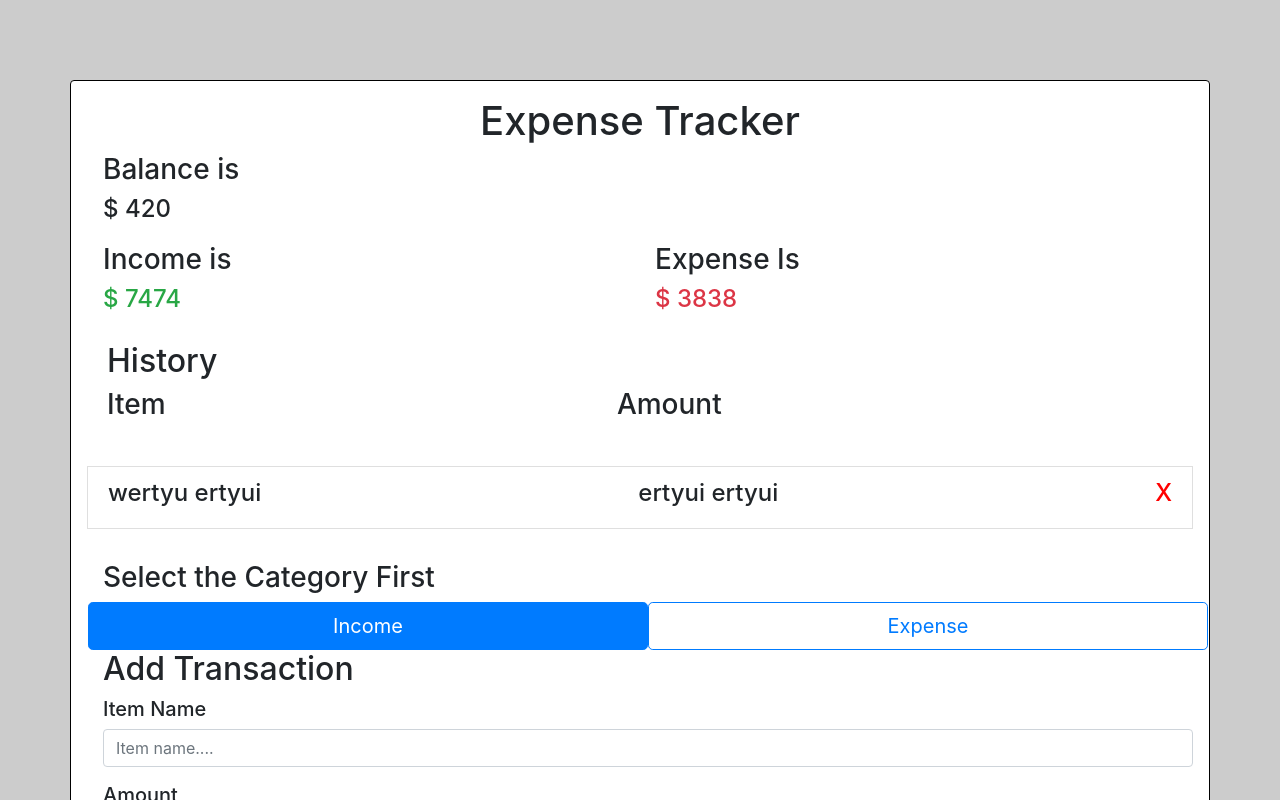
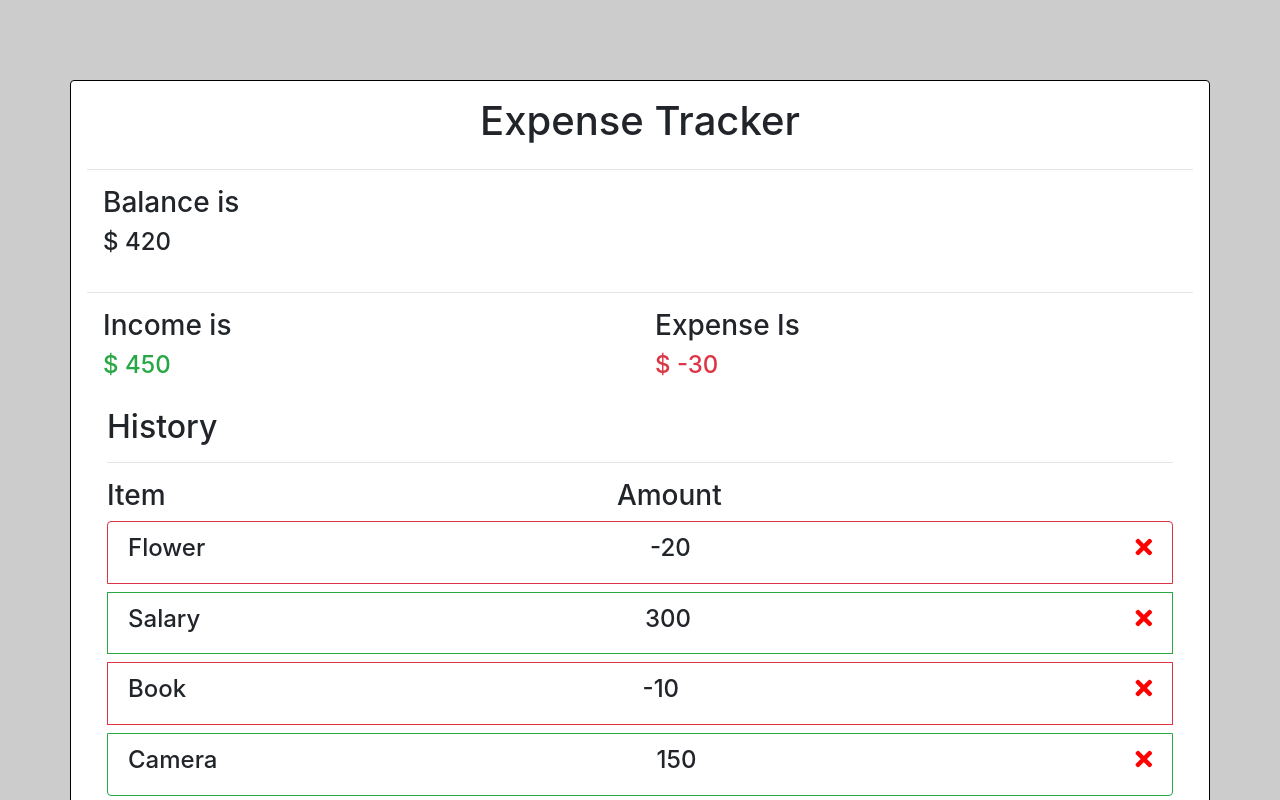
Before and after one commit to ehmusman/expense-tracker-app, a React (Create React App) app: page / in a window 1280 px wide. Shown: the top 800 px of the page. Built offline with nearby package versions, Linux system fonts and the light colour scheme.

Commit message:
history is added successfully

```diff
--- a/public/index.html
+++ b/public/index.html
@@ -10,6 +10,7 @@
       content="Web site created using create-react-app"
     />
     <link rel="apple-touch-icon" href="%PUBLIC_URL%/logo192.png" />
+    <link rel="stylesheet" href="https://use.fontawesome.com/releases/v5.15.1/css/all.css" integrity="sha384-vp86vTRFVJgpjF9jiIGPEEqYqlDwgyBgEF109VFjmqGmIY/Y4HV4d3Gp2irVfcrp" crossorigin="anonymous">
     <!--
       manifest.json provides metadata used when your web app is installed on a
       user's mobile device or desktop. See https://developers.google.com/web/fundamentals/web-app-manifest/
--- a/src/App.js
+++ b/src/App.js
@@ -13,7 +13,9 @@ function App() {
     <TransactionState >
       <div className='container card p-3'>
         <Header />
+        <hr />
         <Balance />
+        <hr />
         <ExpenseIncome />
         <History />
         <Transactions />
--- a/src/components/ExpenseIncome.js
+++ b/src/components/ExpenseIncome.js
@@ -1,18 +1,27 @@
-import React from 'react'
-
+import React, { useContext } from 'react'
+import TransactionContext from '../context/transactionContext'
 
 function ExpenseIncome() {
-
+    const { transactions } = useContext(TransactionContext)
+    const amount = transactions.map(transaction => transaction.amount)
+    const income = [];
+    const expense = [];
+    amount.forEach((value) => {
+        if (value > 0) {
+            income.push(value)
+        } else {
+            expense.push(value)
+        }
+    })
     return (
         <div className='row px-3'>
-
             <div className="col-6">
                 <h3>Income is</h3>
-                <h4 className="text-success">$ 7474 </h4>
+                <h4 className="text-success">$ {income.reduce((a, b) => a + b)} </h4>
             </div>
             <div className="col-6">
                 <h3>Expense Is</h3>
-                <h4 className="text-danger">$ 3838</h4>
+                <h4 className="text-danger">$ {expense.reduce((a, b) => a + b)}</h4>
             </div>
         </div>
     )
--- a/src/components/History.js
+++ b/src/components/History.js
@@ -1,15 +1,27 @@
-import React from 'react'
+import React, { useContext } from 'react';
+import TransactionContext from '../context/transactionContext'
+import Transactions from './Transactions';
 function History() {
+
+    const { transactions } = useContext(TransactionContext);
     return (
         <div className='card-body'>
             <h2>History</h2>
+            <hr />
             <div className="d-flex justify-content-between mb-0">
                 <h3>Item</h3>
                 <h3>Amount</h3>
-                <h3></h3>
+                <h3> </h3>
             </div>
             <ul className="list-group mb-3">
+                {transactions.map(transaction =>
+                    <Transactions
+                        key={transaction.id}
+                        text={transaction.text}
+                        amount={transaction.amount}
+                    />
 
+                )}
             </ul>
         </div>
     )
--- a/src/components/Transactions.js
+++ b/src/components/Transactions.js
@@ -1,17 +1,17 @@
-import React from 'react'
+import React from 'react';
+import classnames from 'classnames';
 
-function Transactions() {
+const Transactions = ({ text, amount }) => {
+
     return (
-        <li className='list-group-item d-flex justify-content-between'>
-            <h4>
-                wertyu ertyui
-            </h4>
-            <h4>
-                ertyui ertyui
-            </h4>
-            <h4 className='cross' style={{ color: 'red', fontSize: 'bold', cursor: 'pointer' }}>X</h4>
+        <li className={classnames('list-group-item mb-2 d-flex justify-content-between border border-success', {
+            'border border-danger': amount < 0
+        })}>
+            <h4> {text}</h4>
+            <h4>{amount}</h4>
+            <h4 className='cross' style={{ color: 'red', fontSize: 'bold', cursor: 'pointer' }}> <i className="fas fa-times"></i> </h4>
         </li>
     )
 }
 
-export default Transactions
+export default Transactions;
```
